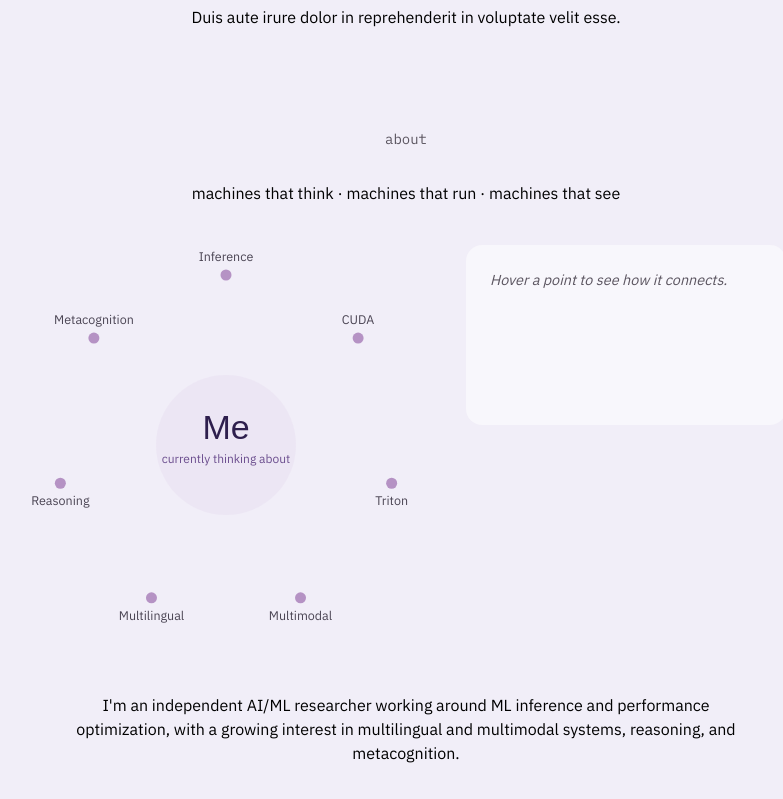
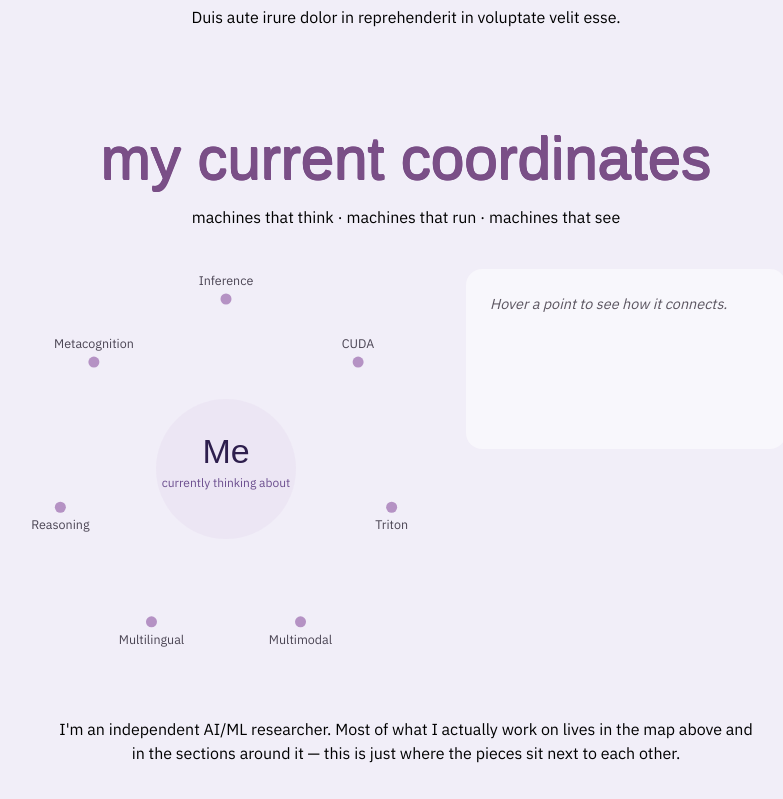
Before and after one commit to pranathi000/portfolio, a Next.js app: page / in a window 1280 px wide. Shown: the part 6900-7699 px from the top of the page, without its empty margins (244-1027 px from the left). Built offline with nearby package versions, Linux system fonts and the light colour scheme; a web font is replaced by a local one.

Commit message:
Revise About section content and add heading
Updated the About section to clarify the research focus and added a new heading.

```diff
--- a/components/About.tsx
+++ b/components/About.tsx
@@ -3,15 +3,17 @@ import AboutRing from "./AboutRing";
 export default function About() {
   return (
     <section id="about" className="py-16 text-center">
-      <div className="font-mono text-sm text-faint mb-8">about</div>
+      <h2 className="font-hand script-bold text-5xl md:text-6xl text-lilac mb-4">
+        my current coordinates
+      </h2>
       <p className="mb-10">machines that think · machines that run · machines that see</p>
 
       <AboutRing />
 
       <p className="max-w-prose mx-auto mt-12 mb-8">
-        I&apos;m an independent AI/ML researcher working around ML inference and performance
-        optimization, with a growing interest in multilingual and multimodal systems, reasoning,
-        and metacognition.
+        I&apos;m an independent AI/ML researcher. Most of what I actually work on lives in the map
+        above and in the sections around it &mdash; this is just where the pieces sit next to each
+        other.
       </p>
 
       <div className="font-mono text-sm">
```
